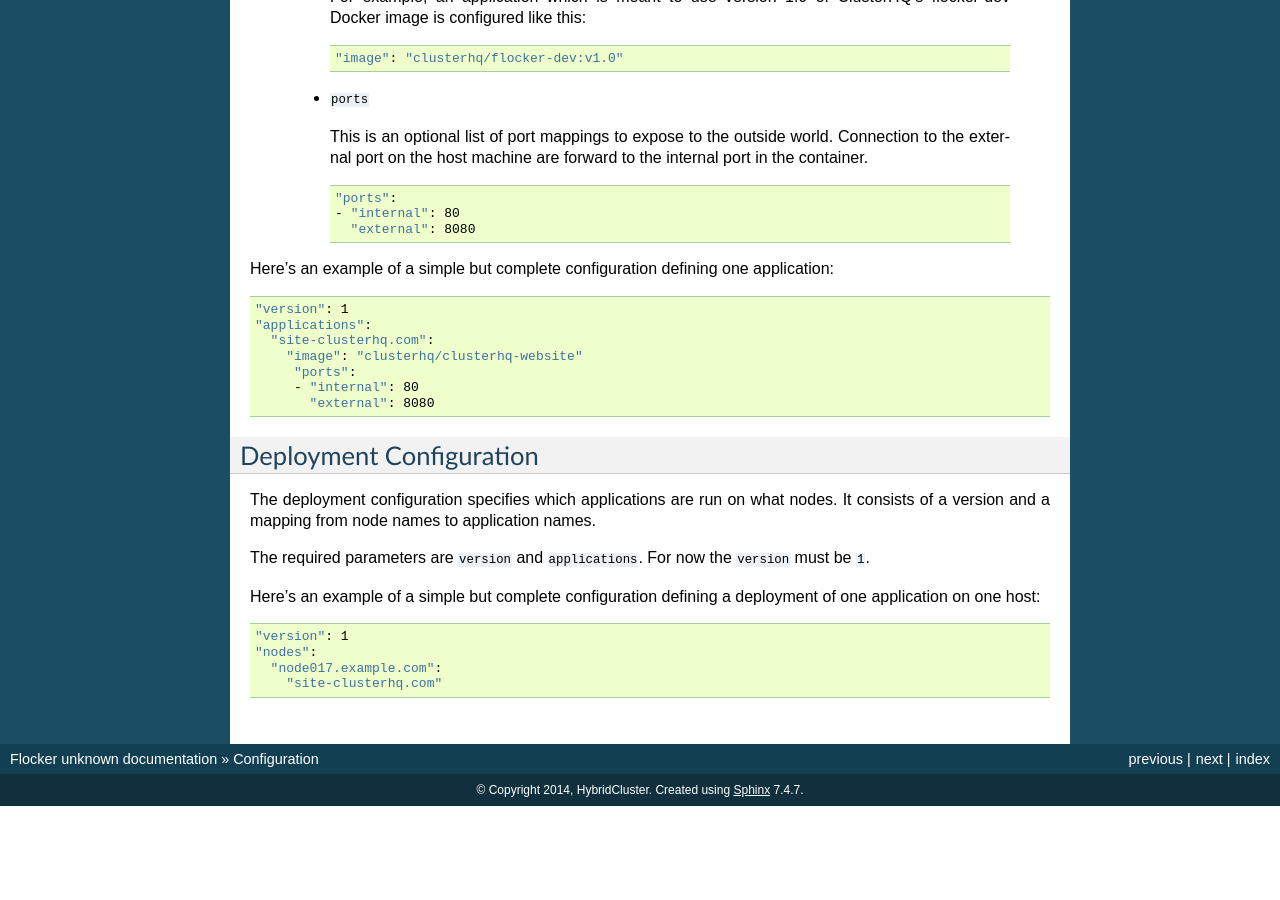
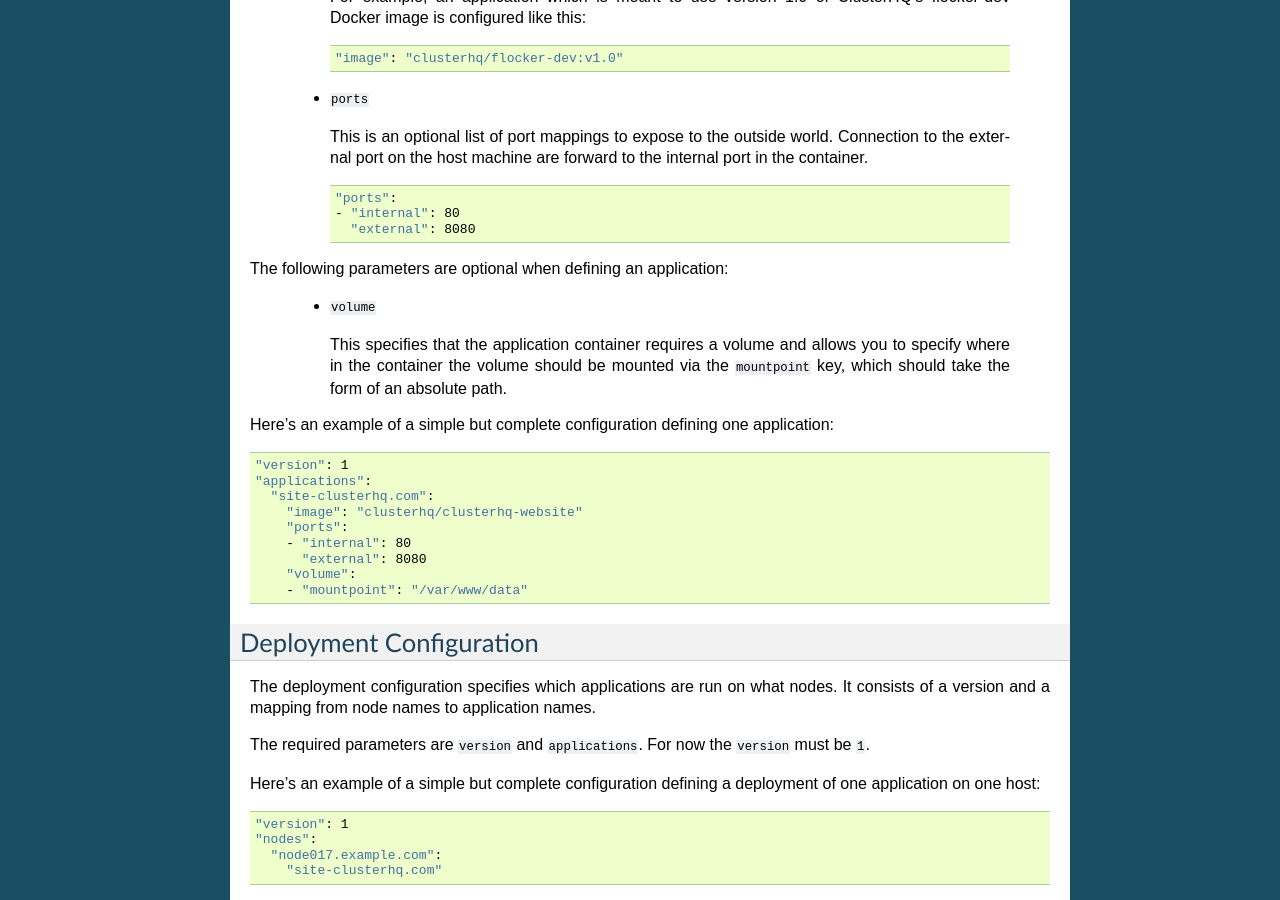
Before and after one commit to ClusterHQ/flocker, a Sphinx documentation site: the page built from docs/configuration.rst, in a window 1280 px wide and 900 px high, scrolled down 488 px. Built offline with Sphinx 7.4.7, drawn with Linux system fonts in a browser that asks for light colours; before the commit the page ends 1294 px from its top, so only the background shows below that.

Commit message:
document optional volume parameter in application config

```diff
--- a/docs/configuration.rst
+++ b/docs/configuration.rst
@@ -41,6 +41,14 @@ The parameters required to define an application are:
        - "internal": 80
          "external": 8080
 
+The following parameters are optional when defining an application:
+
+  - ``volume``
+
+    This specifies that the application container requires a volume and allows you to specify
+    where in the container the volume should be mounted via the ``mountpoint`` key, which
+    should take the form of an absolute path.
+
 Here's an example of a simple but complete configuration defining one application:
 
 .. code-block:: yaml
@@ -49,9 +57,11 @@ Here's an example of a simple but complete configuration defining one applicatio
   "applications":
     "site-clusterhq.com":
       "image": "clusterhq/clusterhq-website"
-       "ports":
-       - "internal": 80
-         "external": 8080
+      "ports":
+      - "internal": 80
+        "external": 8080
+      "volume":
+      - "mountpoint": "/var/www/data"
 
 
 Deployment Configuration
```
